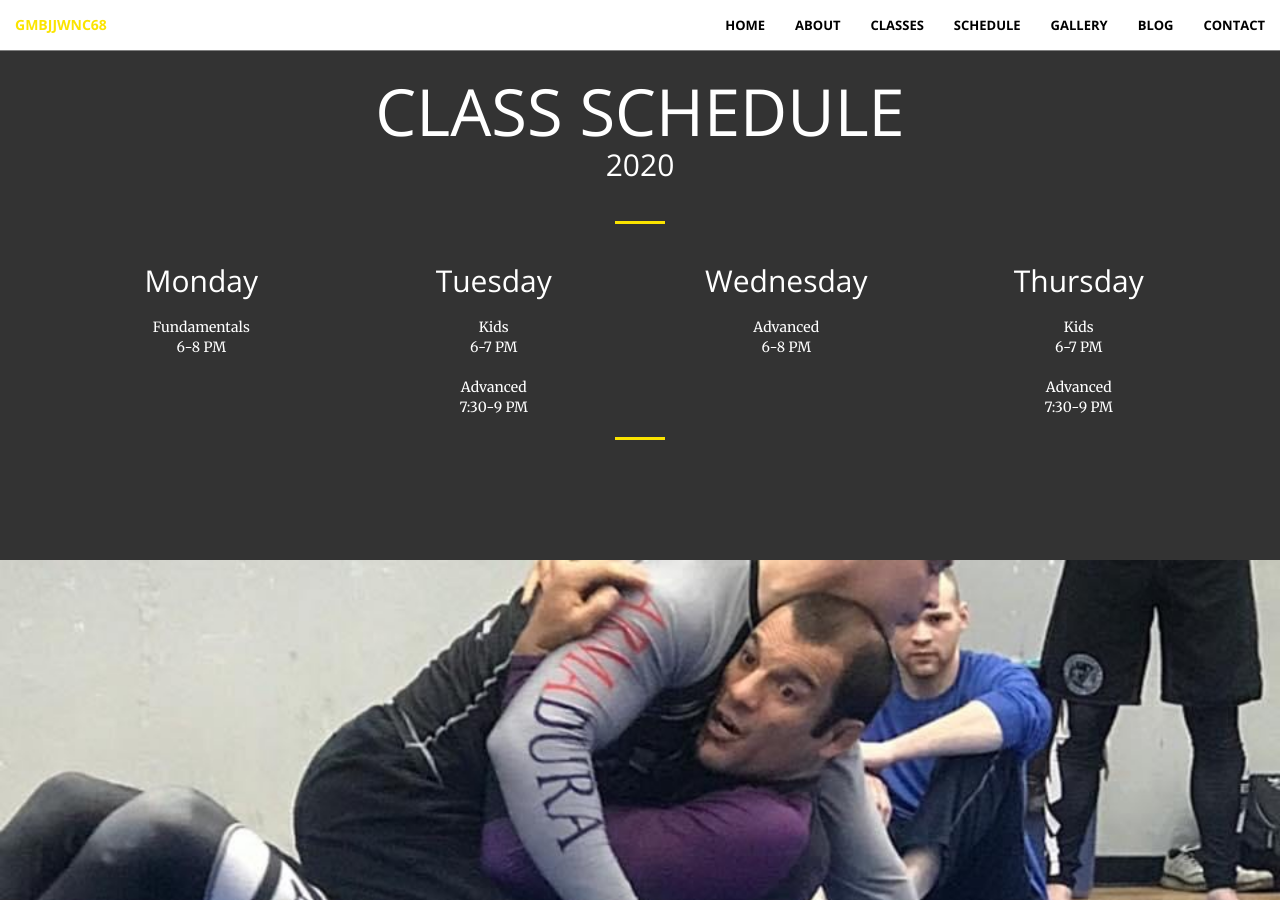
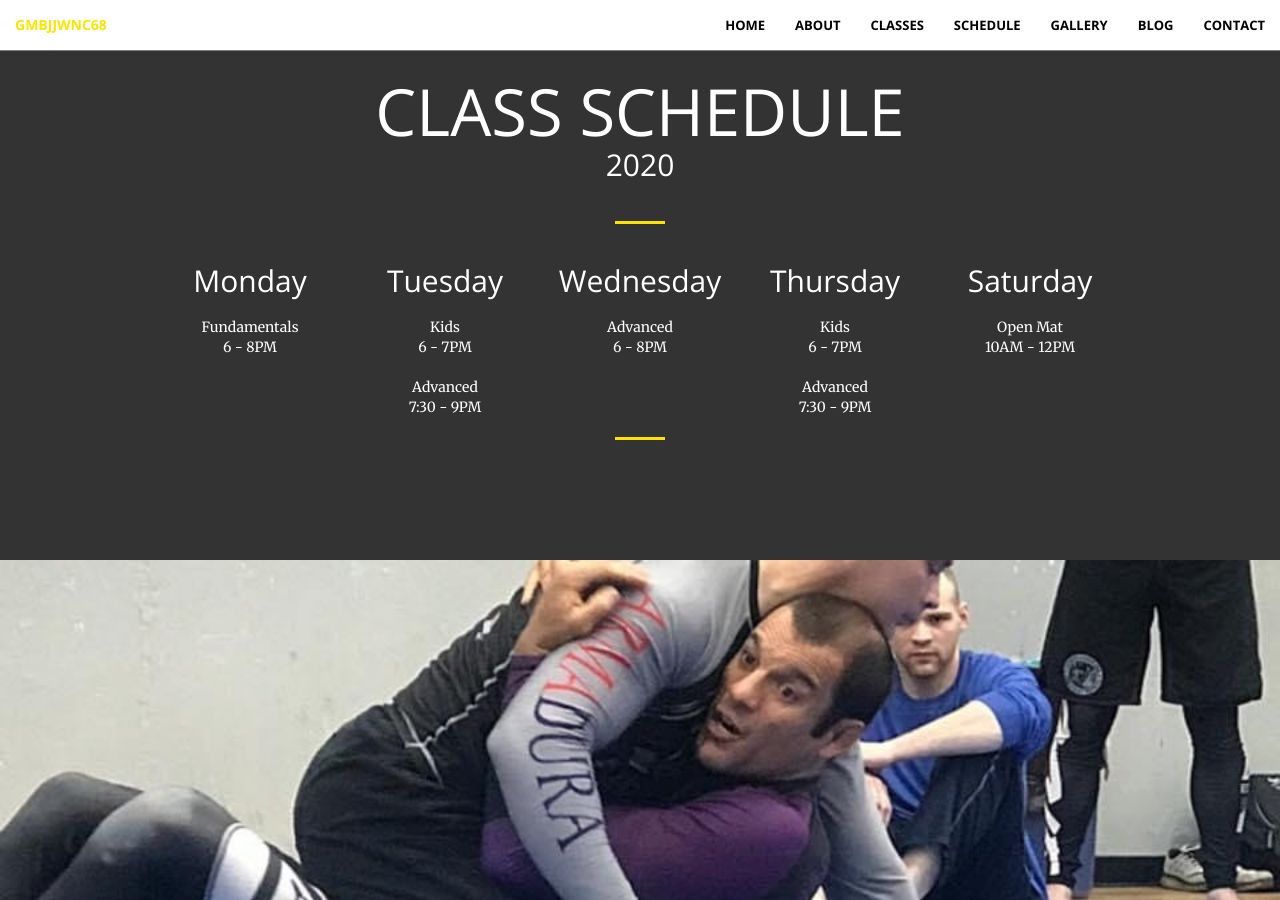
Before and after one commit to gmbjjwnc68/gmbjjwnc68.github.io, a Jekyll site: the page built from schedule.html, in a window 1280 px wide and 900 px high, scrolled down 924 px. Built offline with Jekyll 4.4.1, drawn with Linux system fonts in a browser that asks for light colours.

Commit message:
Fix column add sat

```diff
--- a/_includes/class_schedule.html
+++ b/_includes/class_schedule.html
@@ -39,43 +39,55 @@
                     <br>
                 </div>
                 <div class="row">
-                    <div class="col-lg-3 text-center">
+                    <div class="col-lg-1 text-center">
+                    </div>
+                    <div class="col-lg-2 text-center">
                         <h2>Monday</h2>
                         <br>
                         <ul>
                             <li>Fundamentals</li>
-                            <li>6-8 PM</li>
+                            <li>6 - 8PM</li>
                         </ul>
                     </div>
-                    <div class="col-lg-3 text-center">
+                    <div class="col-lg-2 text-center">
                         <h2>Tuesday</h2>
                         <br>
                         <ul>
                             <li>Kids</li>
-                            <li>6-7 PM</li>
+                            <li>6 - 7PM</li>
                             <br>
                             <li>Advanced</li>
-                            <li>7:30-9 PM</li>
+                            <li>7:30 - 9PM</li>
                         </ul>
                     </div>
-                    <div class="col-lg-3 text-center">
+                    <div class="col-lg-2 text-center">
                         <h2>Wednesday</h2>
                         <br>
                         <ul>
                             <li>Advanced</li>
-                            <li>6-8 PM</li>
+                            <li>6 - 8PM</li>
                         </ul>
                     </div>
-                    <div class="col-lg-3 text-center">
+                    <div class="col-lg-2 text-center">
                         <h2>Thursday</h2>
                         <br>
                         <ul>
                             <li>Kids</li>
-                            <li>6-7 PM</li>
+                            <li>6 - 7PM</li>
                             <br>
                             <li>Advanced</li>
-                            <li>7:30-9 PM</li>
+                            <li>7:30 - 9PM</li>
                         </ul>
+                    </div>
+                    <div class="col-lg-2 text-center">
+                        <h2>Saturday</h2>
+                        <br>
+                        <ul>
+                            <li>Open Mat</li>
+                            <li>10AM - 12PM</li>
+                        </ul>
+                    </div>
+                    <div class="col-lg-1 text-center">
                     </div>
                 </div>
             </div>
```
